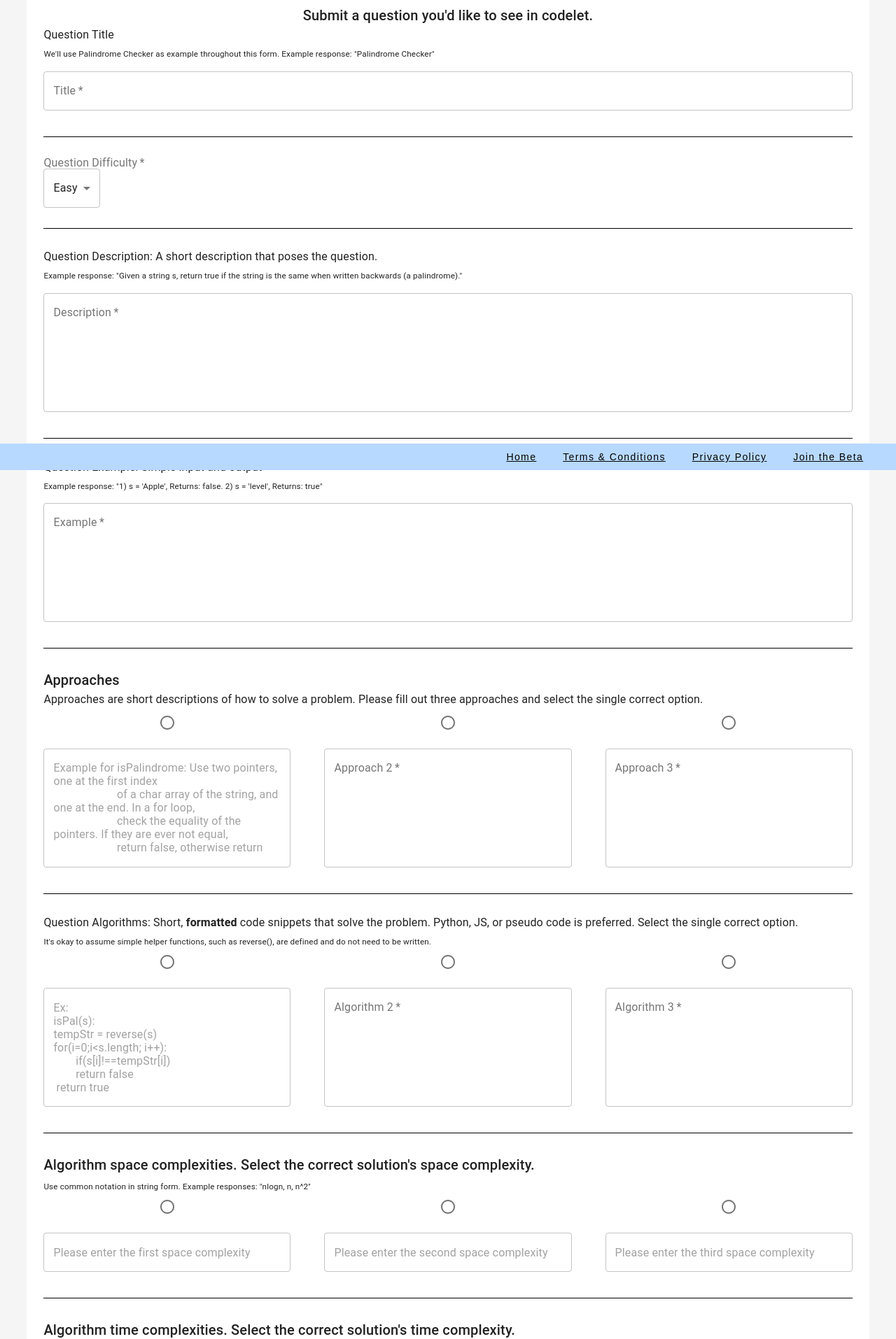
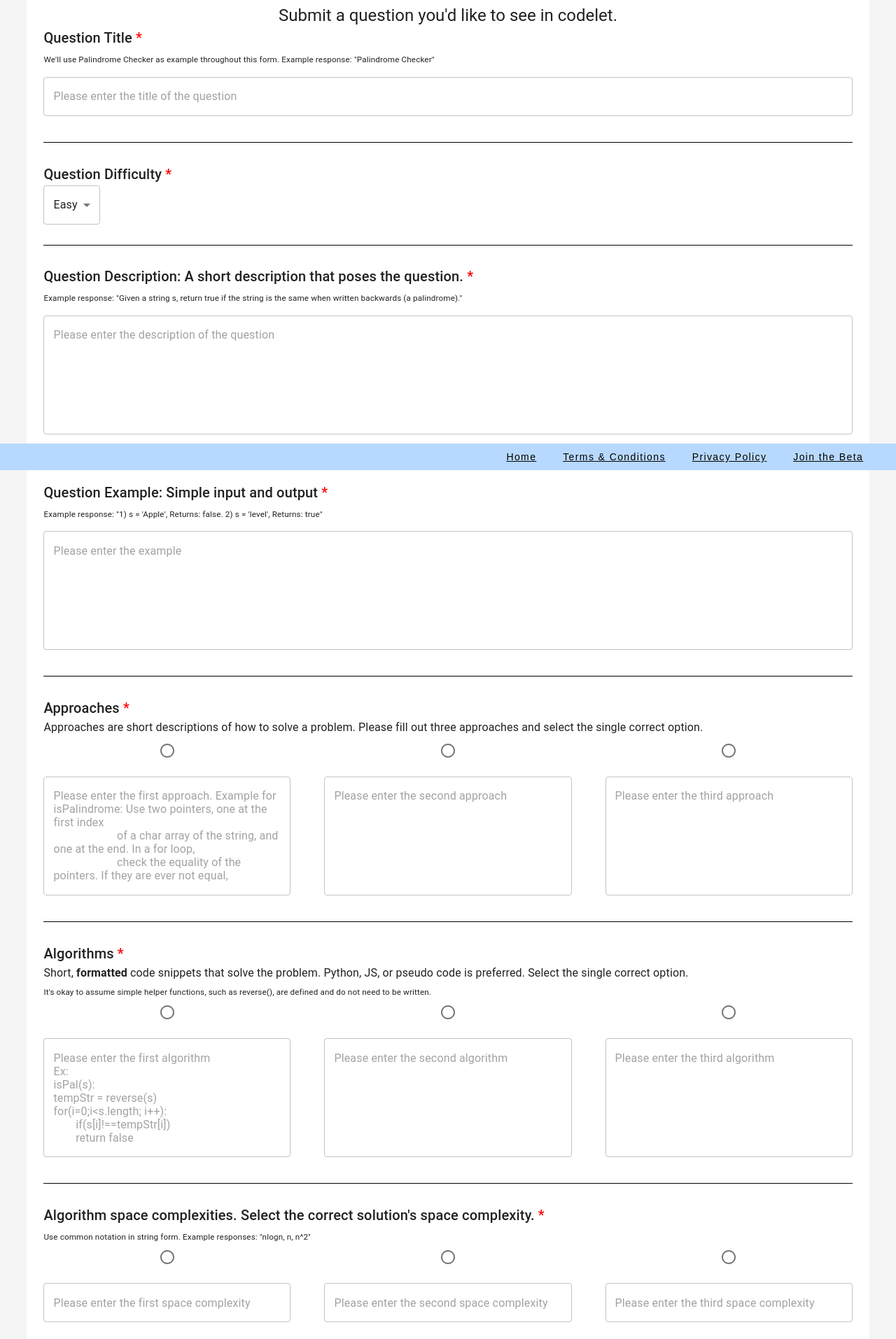
Before and after one commit to CodeletApp/codelet-site, a React (Create React App) app: page /submit-question in a window 1280 px wide. Shown: the part 128-2042 px from the top of the page at 70% size. Built offline with nearby package versions, Linux system fonts and the light colour scheme; a web font is replaced by a local one.

Commit message:
Removed labels, using typographies instead with required asterisks inside

```diff
--- a/src/components/SubmitQuestion.js
+++ b/src/components/SubmitQuestion.js
@@ -8,7 +8,6 @@ import {
   TextField,
   Select,
   MenuItem,
-  InputLabel,
   Grid,
   Button,
   Radio,
@@ -45,6 +44,9 @@ const useStyles = makeStyles({
     marginTop: "2.5%",
     marginBottom: "2.5%",
     background: "black",
+  },
+  requiredAsterisk: {
+    color: "red",
   },
 });
 
@@ -120,11 +122,13 @@ export const SubmitQuestion = () => {
       <Container className={classes.formContainer}>
         <CssBaseline />
         <Typography variant="h2">Submit a Question</Typography>
-        <Typography variant="h6">
+        <Typography variant="h5">
           Submit a question you'd like to see in codelet.
         </Typography>
         <form className={classes.form} onSubmit={handleSubmit(onSubmit)}>
-          <Typography>Question Title</Typography>
+          <Typography variant="h6">
+            Question Title <span className={classes.requiredAsterisk}>*</span>
+          </Typography>
           <sub>
             We'll use Palindrome Checker as example throughout this form.
             Example response: "Palindrome Checker"
@@ -136,14 +140,14 @@ export const SubmitQuestion = () => {
             fullWidth
             id="title"
             name="title"
-            label="Title"
             placeholder="Please enter the title of the question"
             inputRef={register}
-          />{" "}
+          />
           <Divider className={classes.divider} />
-          <InputLabel id="difficulty-label" required>
-            Question Difficulty
-          </InputLabel>
+          <Typography variant="h6">
+            Question Difficulty{" "}
+            <span className={classes.requiredAsterisk}>*</span>
+          </Typography>
           <Controller
             name="difficulty"
             control={control}
@@ -163,8 +167,9 @@ export const SubmitQuestion = () => {
             rules={{ required: true }}
           />
           <Divider className={classes.divider} />
-          <Typography>
+          <Typography variant="h6">
             Question Description: A short description that poses the question.{" "}
+            <span className={classes.requiredAsterisk}>*</span>
           </Typography>
           <sub>
             Example response: "Given a string s, return true if the string is
@@ -177,14 +182,16 @@ export const SubmitQuestion = () => {
             fullWidth
             id="description"
             name="description"
-            label="Description"
             multiline
             rows={7}
             placeholder="Please enter the description of the question"
             inputRef={register}
           />
           <Divider className={classes.divider} />
-          <Typography>Question Example: Simple input and output</Typography>
+          <Typography variant="h6">
+            Question Example: Simple input and output{" "}
+            <span className={classes.requiredAsterisk}>*</span>
+          </Typography>
           <sub>
             Example response: "1) s = 'Apple', Returns: false. 2) s = 'level',
             Returns: true"
@@ -196,14 +203,15 @@ export const SubmitQuestion = () => {
             fullWidth
             id="example"
             name="example"
-            label="Example"
             multiline
             rows={7}
             placeholder="Please enter the example"
             inputRef={register}
           />
           <Divider className={classes.divider} />
-          <Typography variant="h6">Approaches</Typography>
+          <Typography variant="h6">
+            Approaches <span className={classes.requiredAsterisk}>*</span>
+          </Typography>
           <Typography>
             Approaches are short descriptions of how to solve a problem. Please
             fill out three approaches and select the single correct option.
@@ -233,7 +241,7 @@ export const SubmitQuestion = () => {
                       multiline
                       rows={7}
                       fullWidth
-                      placeholder="Example for isPalindrome: Use two pointers, one at the first index
+                      placeholder="Please enter the first approach. Example for isPalindrome: Use two pointers, one at the first index
                       of a char array of the string, and one at the end. In a for loop,
                       check the equality of the pointers. If they are ever not equal,
                       return false, otherwise return true"
@@ -248,7 +256,6 @@ export const SubmitQuestion = () => {
                       required
                       id="approach2"
                       name="approach2"
-                      label="Approach 2"
                       multiline
                       rows={7}
                       fullWidth
@@ -264,7 +271,6 @@ export const SubmitQuestion = () => {
                       required
                       id="approach3"
                       name="approach3"
-                      label="Approach 3"
                       multiline
                       rows={7}
                       fullWidth
@@ -279,10 +285,13 @@ export const SubmitQuestion = () => {
             rules={{ required: true }}
           />
           <Divider className={classes.divider} />
+          <Typography variant="h6">
+            Algorithms <span className={classes.requiredAsterisk}>*</span>
+          </Typography>
           <Typography>
-            Question Algorithms: Short, <strong>formatted</strong> code snippets
-            that solve the problem. Python, JS, or pseudo code is preferred.
-            Select the single correct option.
+            Short, <strong>formatted</strong> code snippets that solve the
+            problem. Python, JS, or pseudo code is preferred. Select the single
+            correct option.
           </Typography>
           <sub>
             It's okay to assume simple helper functions, such as reverse(), are
@@ -313,7 +322,7 @@ export const SubmitQuestion = () => {
                       multiline
                       rows={7}
                       fullWidth
-                      placeholder={`Ex:\nisPal(s):\ntempStr = reverse(s) \nfor(i=0;i<s.length; i++):\n\tif(s[i]!==tempStr[i])\n\treturn false\n return true`}
+                      placeholder={`Please enter the first algorithm\nEx:\nisPal(s):\ntempStr = reverse(s) \nfor(i=0;i<s.length; i++):\n\tif(s[i]!==tempStr[i])\n\treturn false\n return true`}
                       inputRef={register}
                     />
                   </Grid>
@@ -325,7 +334,6 @@ export const SubmitQuestion = () => {
                       required
                       id="algorithm2"
                       name="algorithm2"
-                      label="Algorithm 2"
                       multiline
                       rows={7}
                       fullWidth
@@ -341,7 +349,6 @@ export const SubmitQuestion = () => {
                       required
                       id="algorithm3"
                       name="algorithm3"
-                      label="Algorithm 3"
                       multiline
                       rows={7}
                       fullWidth
@@ -358,7 +365,7 @@ export const SubmitQuestion = () => {
           <Divider className={classes.divider} />
           <Typography variant="h6">
             Algorithm space complexities. Select the correct solution's space
-            complexity.
+            complexity. <span className={classes.requiredAsterisk}>*</span>
           </Typography>
           <sub>
             Use common notation in string form. Example responses: "nlogn, n,
@@ -426,7 +433,7 @@ export const SubmitQuestion = () => {
           <Divider className={classes.divider} />
           <Typography variant="h6">
             Algorithm time complexities. Select the correct solution's time
-            complexity.
+            complexity. <span className={classes.requiredAsterisk}>*</span>
           </Typography>
           <sub>
             Use common notation in string form. Example responses: "nlogn, n,
```
